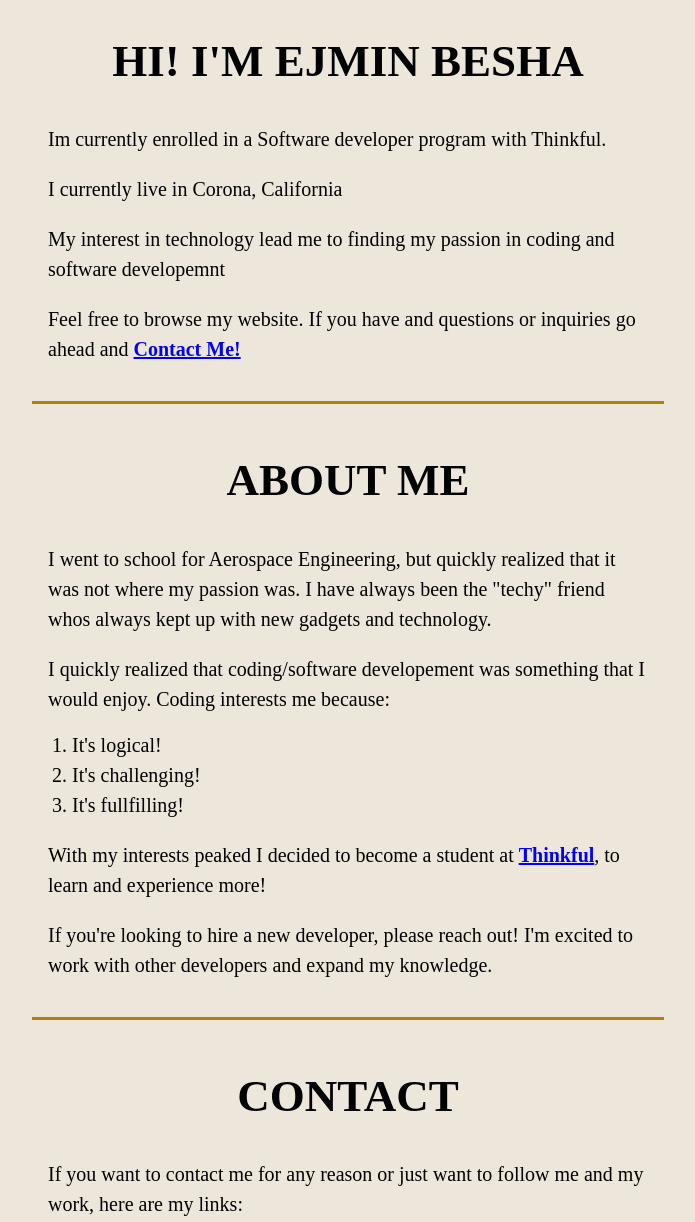
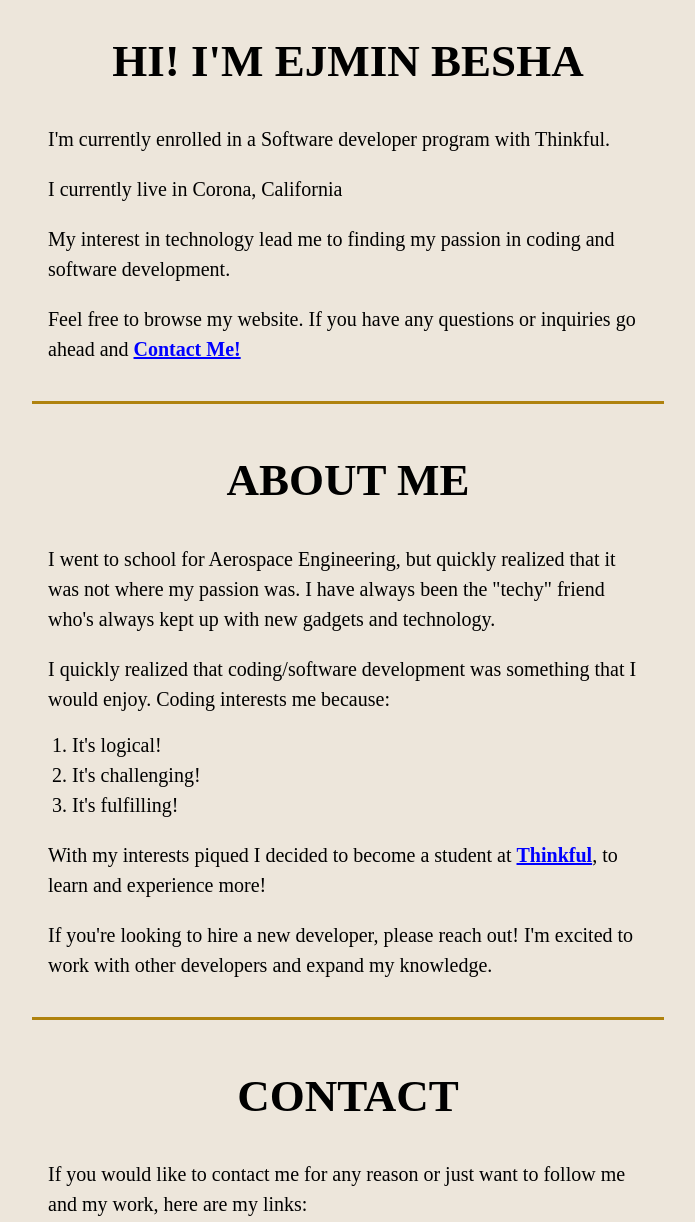
Before and after one commit to ejbesha/my-portfolio, a plain HTML site: page index.html in a window 1280 px wide. Shown: the part 613-1835 px from the top of the page, without its empty margins (292-987 px from the left). Drawn offline with Linux system fonts and the light colour scheme; a script that the page names is missing.

Commit message:
Update index.html
Grammar update

```diff
--- a/index.html
+++ b/index.html
@@ -24,11 +24,11 @@
   <section class="center">
     <img src="images/me.jpg" alt="Ejmin Besha profile pic" class="center">
         <h2> Hi! I'm Ejmin Besha</h2>
-          <p> Im currently enrolled in a Software developer program with Thinkful. </p>
+          <p> I'm currently enrolled in a Software developer program with Thinkful. </p>
           <p> I currently live in Corona, California</p>
-          <p> My interest in technology lead me to finding my passion in coding and software developemnt</p>
+          <p> My interest in technology lead me to finding my passion in coding and software development.</p>
 
-          <p> Feel free to browse my website. If you have and questions or inquiries go ahead and <a href="#contact"> Contact Me!</a></p>
+          <p> Feel free to browse my website. If you have any questions or inquiries go ahead and <a href="#contact"> Contact Me!</a></p>
   </section>
 
 
@@ -37,14 +37,14 @@
 
   <section class="center">
     <h2 class="border-top">About Me</h2>
-      <p> I went to school for Aerospace Engineering, but quickly realized that it was not where my passion was. I have always been the "techy" friend whos always kept up with new gadgets and technology.</p>
-      <p> I quickly realized that coding/software developement was something that I would enjoy. Coding interests me because:</p>
+      <p> I went to school for Aerospace Engineering, but quickly realized that it was not where my passion was. I have always been the "techy" friend who's always kept up with new gadgets and technology.</p>
+      <p> I quickly realized that coding/software development was something that I would enjoy. Coding interests me because:</p>
         <ol>
           <li> It's logical!</li>
           <li> It's challenging!</li>
-          <li> It's fullfilling!</li>
+          <li> It's fulfilling!</li>
         </ol>
-      <p> With my interests peaked I decided to become a student at <a href="http://thinkful.com">Thinkful</a>, to learn and experience more!
+      <p> With my interests piqued I decided to become a student at <a href="http://thinkful.com">Thinkful</a>, to learn and experience more!
       <p>If you're looking to hire a new developer, please reach out! I'm excited to work with other developers and expand my knowledge.</p>
   </section>
 
@@ -54,7 +54,7 @@
 
   <section id="contact" class="center">
     <h2 class="border-top"> Contact </h2>
-      <p> If you want to contact me for any reason or just want to follow me and my work, here are my links:</p>
+      <p> If you would like to contact me for any reason or just want to follow me and my work, here are my links:</p>
         <ul>
           <li> <a href="https://www.linkedin.com/in/ejbesha/" target="_blank" rel="noopener noreferrer">LinkedIn</a> </li>
           <li> <a href="https://github.com/ejbesha" target="_blank" rel="noopener noreferrer">GitHub</a></li>
```
